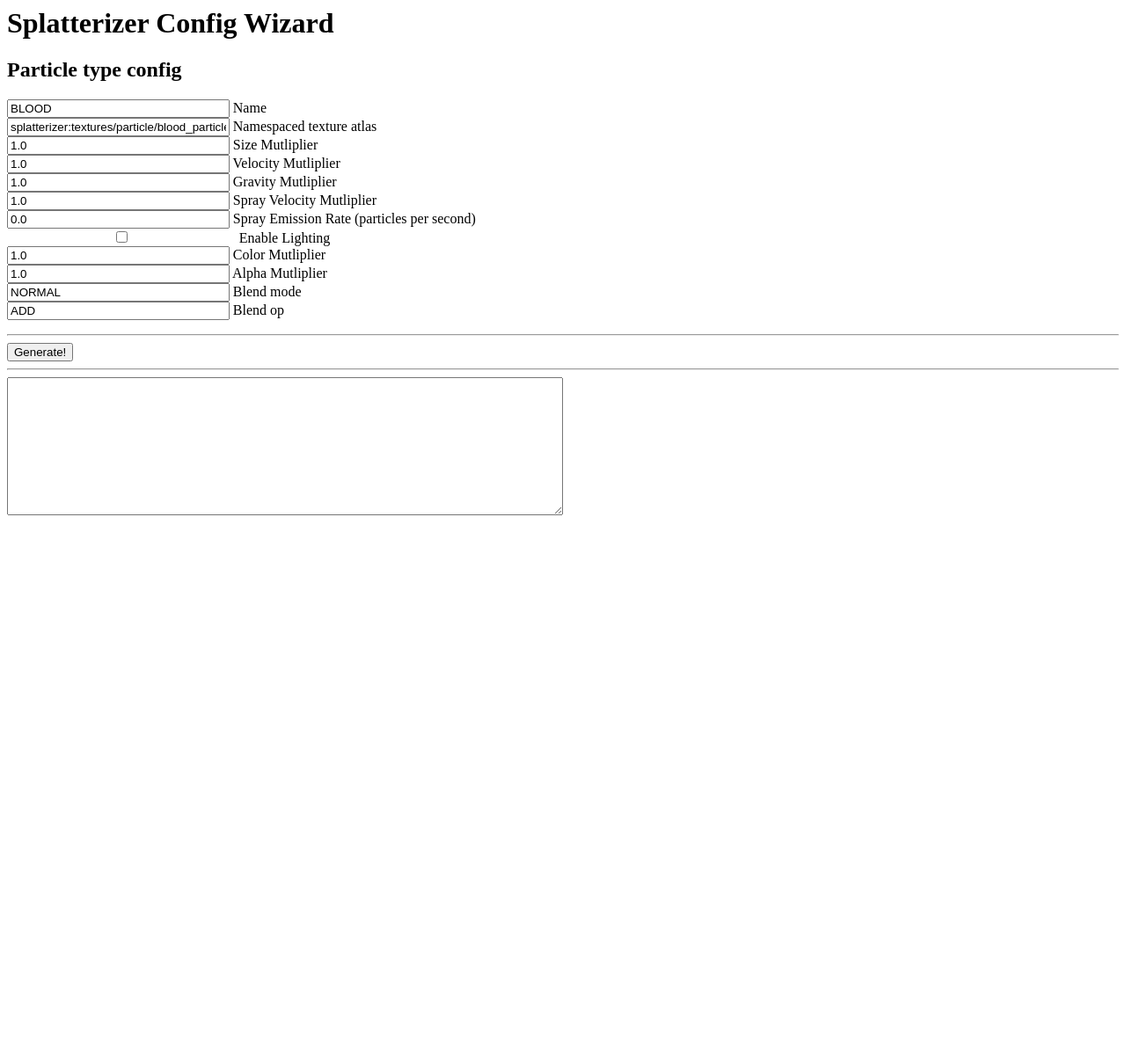
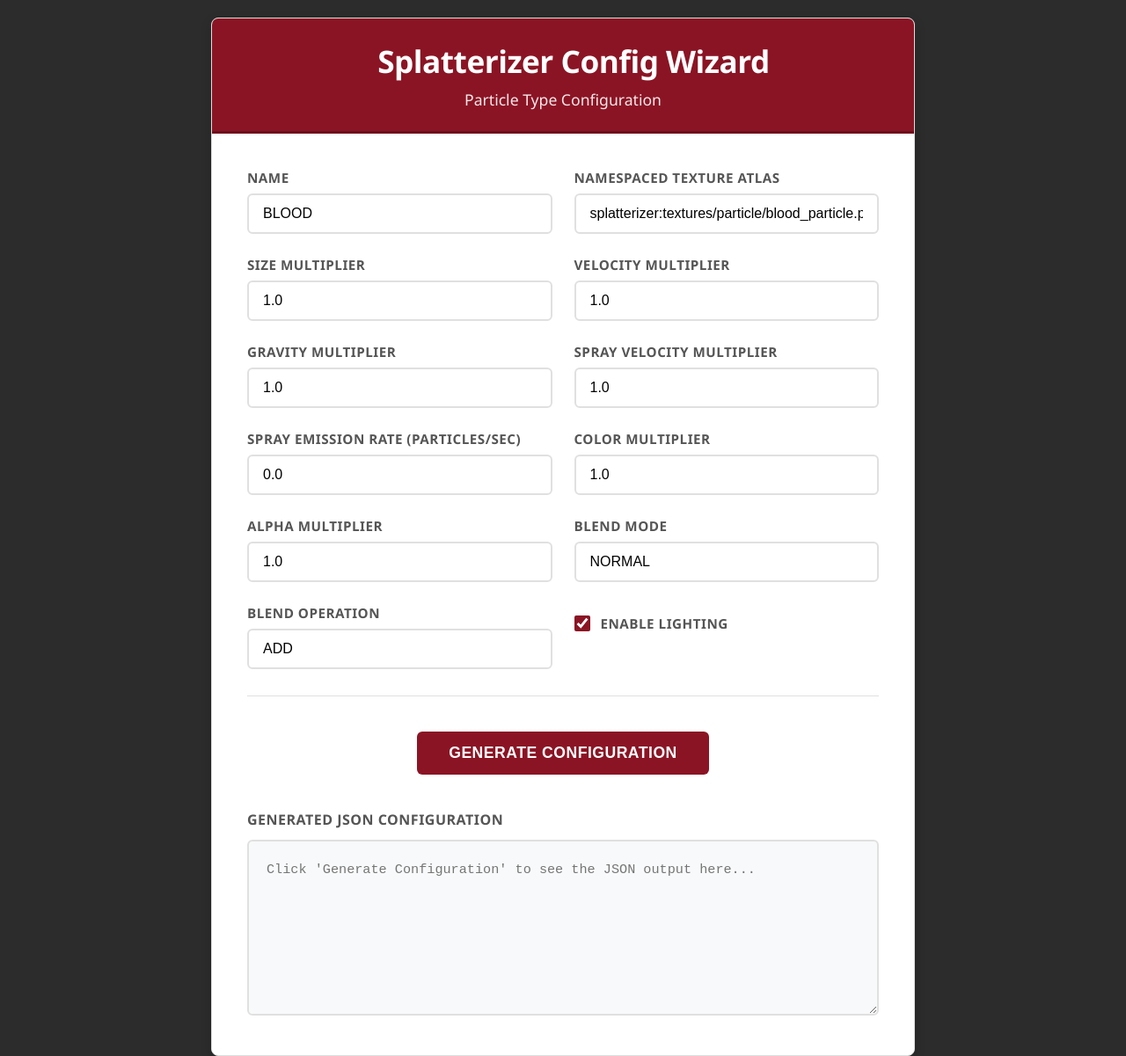
Before and after one commit to beckadamtheinventor/BallisticBlood, a plain HTML site: page docs/index.html in a window 1280 px wide. Shown: the whole page at 88% size. Before the commit the page ends 800 px from the top, so only its background shows below. Drawn offline with Linux system fonts and the light colour scheme.

Commit message:
Update index.html with better CSS

```diff
--- a/docs/index.html
+++ b/docs/index.html
@@ -1,17 +1,287 @@
-<html>
+<!DOCTYPE html>
+<html lang="en">
 <head>
+  <meta charset="UTF-8">
+  <meta name="viewport" content="width=device-width, initial-scale=1.0">
   <title>Splatterizer Config Wizard</title>
   <style>
-            textarea {
-                width: 50%;
-                height: 20%;
+    * {
+      margin: 0;
+      padding: 0;
+      box-sizing: border-box;
     }
-            input {
-                width: 20%;
+
+    body {
+      font-family: 'Segoe UI', Tahoma, Geneva, Verdana, sans-serif;
+      background: #2c2c2c;
+      min-height: 100vh;
+      padding: 20px;
+      color: #333;
+    }
+
+    .container {
+      max-width: 800px;
+      margin: 0 auto;
+      background: #ffffff;
+      border-radius: 8px;
+      box-shadow: 0 4px 12px rgba(0, 0, 0, 0.2);
+      overflow: hidden;
+      border: 1px solid #ddd;
+    }
+
+    .header {
+      background: #8b1424;
+      padding: 24px 30px;
+      text-align: center;
+      color: white;
+      border-bottom: 3px solid #6d0f1c;
+    }
+
+    .header h1 {
+      font-size: 2.2em;
+      margin-bottom: 8px;
+      font-weight: 600;
+      letter-spacing: -0.5px;
+    }
+
+    .header h2 {
+      font-size: 1.1em;
+      opacity: 0.9;
+      font-weight: 400;
+    }
+
+    .form-content {
+      padding: 40px;
+    }
+
+    .form-grid {
+      display: grid;
+      grid-template-columns: repeat(auto-fit, minmax(300px, 1fr));
+      gap: 25px;
+      margin-bottom: 30px;
+    }
+
+    .input-group {
+      display: flex;
+      flex-direction: column;
+      gap: 8px;
+    }
+
+    .input-group label {
+      font-weight: 600;
+      color: #555;
+      font-size: 0.95em;
+      text-transform: uppercase;
+      letter-spacing: 0.5px;
+    }
+
+    .input-group input[type="text"],
+    .input-group input[type="number"] {
+      padding: 12px 16px;
+      border: 2px solid #e0e0e0;
+      border-radius: 6px;
+      font-size: 1em;
+      transition: all 0.2s ease;
+      background: #ffffff;
+    }
+
+    .input-group input[type="text"]:focus,
+    .input-group input[type="number"]:focus {
+      outline: none;
+      border-color: #8b1424;
+      box-shadow: 0 0 0 3px rgba(139, 20, 36, 0.1);
+    }
+
+    .checkbox-group {
+      display: flex;
+      align-items: center;
+      gap: 12px;
+      padding: 12px 0;
+    }
+
+    .checkbox-group input[type="checkbox"] {
+      width: 18px;
+      height: 18px;
+      accent-color: #8b1424;
+    }
+
+    .generate-section {
+      text-align: center;
+      margin: 40px 0;
+    }
+
+    .generate-btn {
+      background: #8b1424;
+      color: white;
+      border: none;
+      padding: 14px 36px;
+      font-size: 1.1em;
+      font-weight: 600;
+      border-radius: 6px;
+      cursor: pointer;
+      transition: background-color 0.2s ease;
+      text-transform: uppercase;
+      letter-spacing: 0.5px;
+    }
+
+    .generate-btn:hover {
+      background: #6d0f1c;
+    }
+
+    .generate-btn:active {
+      background: #5a0c17;
+    }
+
+    .output-section {
+      margin-top: 30px;
+    }
+
+    .output-label {
+      font-weight: 600;
+      color: #555;
+      margin-bottom: 12px;
+      display: block;
+      text-transform: uppercase;
+      letter-spacing: 0.5px;
+    }
+
+    #generated {
+      width: 100%;
+      min-height: 200px;
+      padding: 20px;
+      border: 2px solid #e0e0e0;
+      border-radius: 6px;
+      font-family: 'Courier New', monospace;
+      font-size: 0.95em;
+      background: #f8f9fa;
+      color: #333;
+      resize: vertical;
+      line-height: 1.6;
+    }
+
+    .divider {
+      height: 1px;
+      background: #e0e0e0;
+      margin: 30px 0;
+    }
+
+    .particle-icon {
+      display: inline-block;
+      width: 16px;
+      height: 16px;
+      background: #8b1424;
+      border-radius: 50%;
+      margin-right: 8px;
+    }
+
+    @media (max-width: 768px) {
+      .container {
+        margin: 10px;
+        border-radius: 6px;
+      }
+
+      .form-content {
+        padding: 20px;
+      }
+
+      .form-grid {
+        grid-template-columns: 1fr;
+        gap: 20px;
+      }
+
+      .header h1 {
+        font-size: 2em;
+      }
     }
   </style>
 </head>
 <body>
+<div class="container">
+  <div class="header">
+    <h1><span class="particle-icon"></span>Splatterizer Config Wizard</h1>
+    <h2>Particle Type Configuration</h2>
+  </div>
+
+  <div class="form-content">
+    <div class="form-grid">
+      <div class="input-group">
+        <label for="typeName">Name</label>
+        <input type="text" id="typeName" value="BLOOD">
+      </div>
+
+      <div class="input-group">
+        <label for="texture">Namespaced Texture Atlas</label>
+        <input type="text" id="texture" value="splatterizer:textures/particle/blood_particle.png">
+      </div>
+
+      <div class="input-group">
+        <label for="size">Size Multiplier</label>
+        <input type="number" id="size" value="1.0" step="0.1">
+      </div>
+
+      <div class="input-group">
+        <label for="velocity">Velocity Multiplier</label>
+        <input type="number" id="velocity" value="1.0" step="0.1">
+      </div>
+
+      <div class="input-group">
+        <label for="gravity">Gravity Multiplier</label>
+        <input type="number" id="gravity" value="1.0" step="0.1">
+      </div>
+
+      <div class="input-group">
+        <label for="sprayVelocity">Spray Velocity Multiplier</label>
+        <input type="number" id="sprayVelocity" value="1.0" step="0.1">
+      </div>
+
+      <div class="input-group">
+        <label for="sprayRate">Spray Emission Rate (particles/sec)</label>
+        <input type="number" id="sprayRate" value="0.0" step="0.1">
+      </div>
+
+      <div class="input-group">
+        <label for="colorMultiplier">Color Multiplier</label>
+        <input type="number" id="colorMultiplier" value="1.0" step="0.1">
+      </div>
+
+      <div class="input-group">
+        <label for="alphaMultiplier">Alpha Multiplier</label>
+        <input type="number" id="alphaMultiplier" value="1.0" step="0.1">
+      </div>
+
+      <div class="input-group">
+        <label for="blendMode">Blend Mode</label>
+        <input type="text" id="blendMode" value="NORMAL">
+      </div>
+
+      <div class="input-group">
+        <label for="blendOp">Blend Operation</label>
+        <input type="text" id="blendOp" value="ADD">
+      </div>
+
+      <div class="input-group">
+        <div class="checkbox-group">
+          <input type="checkbox" id="lighting" checked>
+          <label for="lighting">Enable Lighting</label>
+        </div>
+      </div>
+    </div>
+
+    <div class="divider"></div>
+
+    <div class="generate-section">
+      <button class="generate-btn" onclick="parse()">
+        Generate Configuration
+      </button>
+    </div>
+
+    <div class="output-section">
+      <label class="output-label" for="generated">Generated JSON Configuration</label>
+      <textarea readonly id="generated" placeholder="Click 'Generate Configuration' to see the JSON output here..."></textarea>
+    </div>
+  </div>
+</div>
+
 <script>
   function parse() {
     let typeName = document.getElementById("typeName").value
@@ -21,13 +291,13 @@
     let gravity = parseFloat(document.getElementById("gravity").value)
     let sprayVelocity = parseFloat(document.getElementById("sprayVelocity").value)
     let sprayRate = parseFloat(document.getElementById("sprayRate").value)
-                let lighting = (document.getElementById("lighting").value == "true")
+    let lighting = document.getElementById("lighting").checked
     let colorMultiplier = parseFloat(document.getElementById("colorMultiplier").value)
     let alphaMultiplier = parseFloat(document.getElementById("alphaMultiplier").value)
-                let blendMode = parseFloat(document.getElementById("blendMode").value)
+    let blendMode = document.getElementById("blendMode").value
     let blendOp = document.getElementById("blendOp").value
-                let generated = document.getElementById("generated")
-                generated.innerHTML = JSON.stringify({
+
+    let config = {
       name: typeName,
       texture: texture,
       size: size,
@@ -40,56 +310,10 @@
       alpha_multiplier: alphaMultiplier,
       blend_mode: blendMode,
       blend_op: blendOp
-                })
+    }
+
+    document.getElementById("generated").value = JSON.stringify(config, null, 2)
   }
 </script>
-        <main>
-            <p>
-                <h1>Splatterizer Config Wizard</h1>
-                <h2>Particle type config</h2>
-            </p>
-            <p>
-                <input type="string" id="typeName" value="BLOOD">
-                <label>Name</label>
-                <br>
-                <input type="string" id="texture" value="splatterizer:textures/particle/blood_particle.png">
-                <label>Namespaced texture atlas</label>
-                <br>
-                <input type="number" id="size" value="1.0">
-                <label>Size Mutliplier</label>
-                <br>
-                <input type="number" id="velocity" value="1.0">
-                <label>Velocity Mutliplier</label>
-                <br>
-                <input type="number" id="gravity" value="1.0">
-                <label>Gravity Mutliplier</label>
-                <br>
-                <input type="number" id="sprayVelocity" value="1.0">
-                <label>Spray Velocity Mutliplier</label>
-                <br>
-                <input type="number" id="sprayRate" value="0.0">
-                <label>Spray Emission Rate (particles per second)</label>
-                <br>
-                <input type="checkbox" id="lighting" value="true">
-                <label>Enable Lighting</label>
-                <br>
-                <input type="number" id="colorMultiplier" value="1.0">
-                <label>Color Mutliplier</label>
-                <br>
-                <input type="number" id="alphaMultiplier" value="1.0">
-                <label>Alpha Mutliplier</label>
-                <br>
-                <input type="string" id="blendMode" value="NORMAL">
-                <label>Blend mode</label>
-                <br>
-                <input type="string" id="blendOp" value="ADD">
-                <label>Blend op</label>
-                <br>
-                <hr>
-                <button onclick="parse()">Generate!</button>
-                <hr>
-                <textarea readonly contenteditable="false" id="generated"></textarea>
-            </p>
-        </main>
 </body>
 </html>
```
Lines whose indentation alone changed are shown as unchanged.
